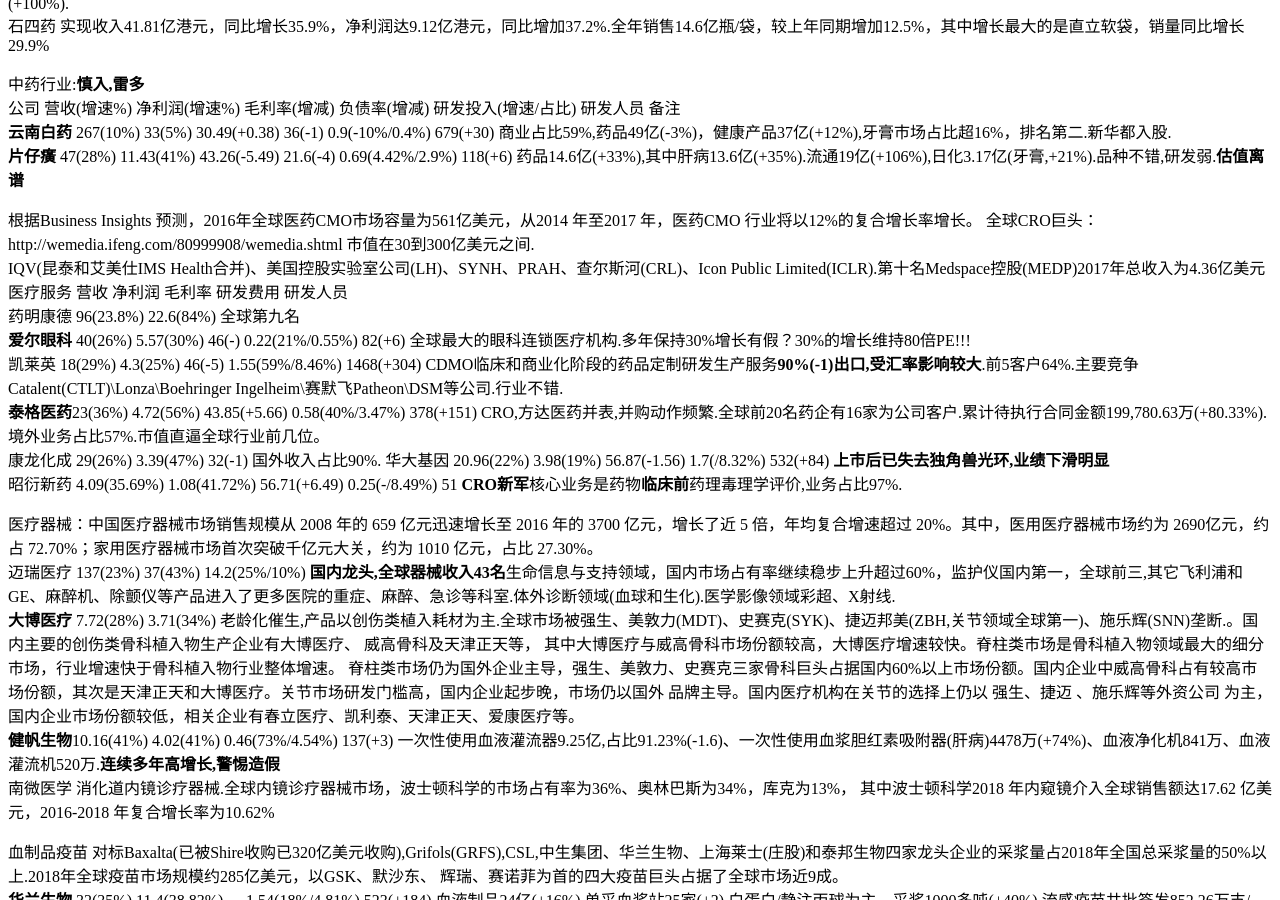
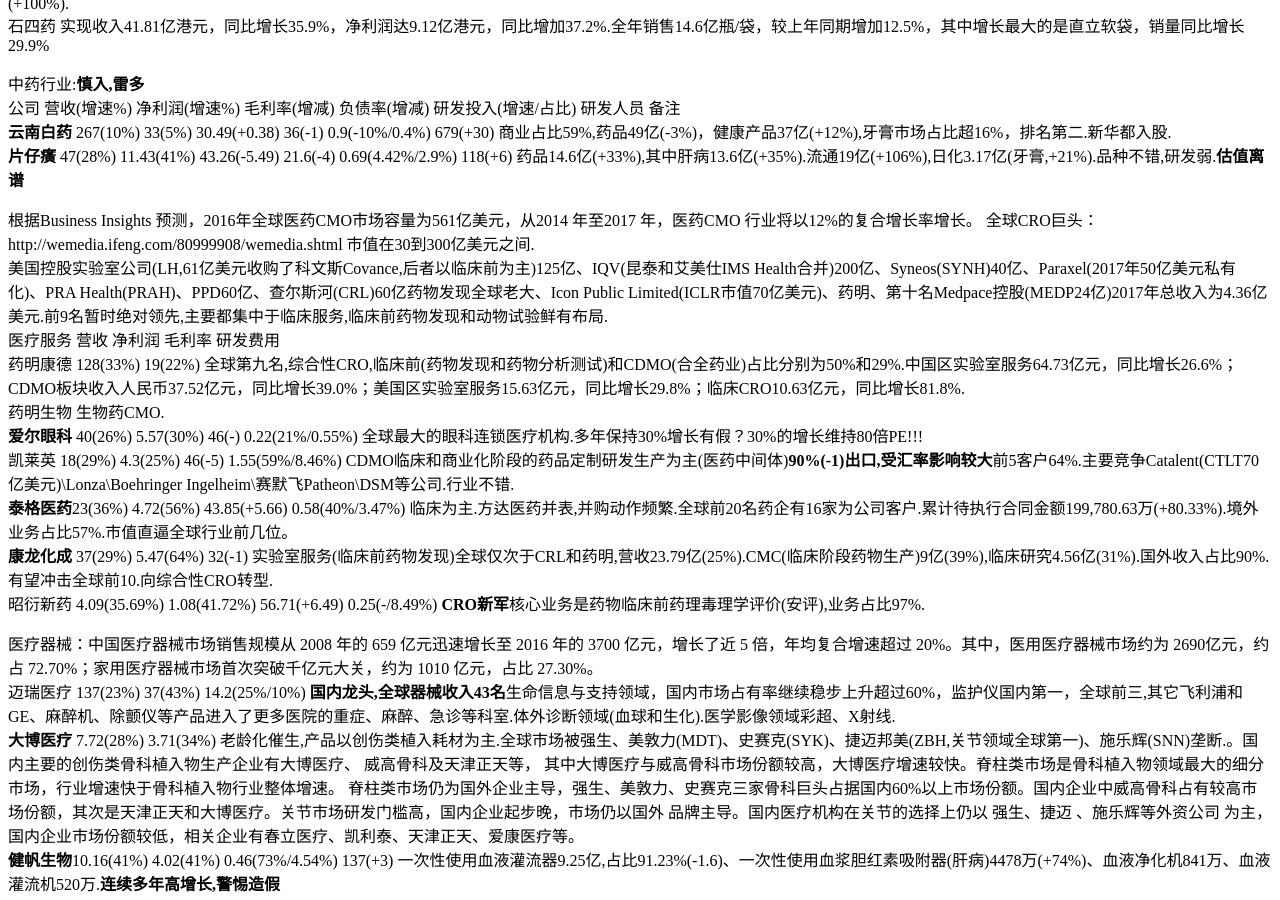
Before and after one commit to kingofhawks/kingofhawks.github.io, a Jekyll site: the page built from _posts/2020-02-08-重点上市公司2019年报汇总.md, in a window 1280 px wide and 900 px high, scrolled down 3844 px. Built offline with Jekyll 4.4.1, drawn with Linux system fonts in a browser that asks for light colours; our own code applies the rules of GitHub Pages for plain Markdown files.

Commit message:
update post

```diff
--- a/_posts/2020-02-08-重点上市公司2019年报汇总.md
+++ b/_posts/2020-02-08-重点上市公司2019年报汇总.md
@@ -142,15 +142,15 @@
 
 根据Business Insights 预测，2016年全球医药CMO市场容量为561亿美元，从2014 年至2017 年，医药CMO 行业将以12%的复合增长率增长。
 全球CRO巨头：http://wemedia.ifeng.com/80999908/wemedia.shtml  市值在30到300亿美元之间.
-IQV(昆泰和艾美仕IMS Health合并)、美国控股实验室公司(LH)、SYNH、PRAH、查尔斯河(CRL)、Icon Public Limited(ICLR).第十名Medspace控股(MEDP)2017年总收入为4.36亿美元
-医疗服务     营收           净利润          毛利率                   研发费用              研发人员
-药明康德     96(23.8%)      22.6(84%)       全球第九名
-**爱尔眼科** 40(26%)        5.57(30%)       46(-)                  0.22(21%/0.55%)      82(+6) 全球最大的眼科连锁医疗机构.多年保持30%增长有假？30%的增长维持80倍PE!!!
-凯莱英      18(29%)          4.3(25%)      46(-5)                1.55(59%/8.46%)        1468(+304)    CDMO临床和商业化阶段的药品定制研发生产服务**90%(-1)出口,受汇率影响较大**.前5客户64%.主要竞争Catalent(CTLT)\Lonza\Boehringer Ingelheim\赛默飞Patheon\DSM等公司.行业不错.
-**泰格医药**23(36%)         4.72(56%)       43.85(+5.66)          0.58(40%/3.47%)     378(+151)  CRO,方达医药并表,并购动作频繁.全球前20名药企有16家为公司客户.累计待执行合同金额199,780.63万(+80.33%).境外业务占比57%.市值直逼全球行业前几位。
-康龙化成     29(26%)         3.39(47%)      32(-1)   国外收入占比90%.
-华大基因     20.96(22%)      3.98(19%)      56.87(-1.56)             1.7(/8.32%)         532(+84)   **上市后已失去独角兽光环,业绩下滑明显**
-昭衍新药     4.09(35.69%)     1.08(41.72%)  56.71(+6.49)             0.25(-/8.49%)        51 **CRO新军**核心业务是药物**临床前**药理毒理学评价,业务占比97%.
+美国控股实验室公司(LH,61亿美元收购了科文斯Covance,后者以临床前为主)125亿、IQV(昆泰和艾美仕IMS Health合并)200亿、Syneos(SYNH)40亿、Paraxel(2017年50亿美元私有化)、PRA Health(PRAH)、PPD60亿、查尔斯河(CRL)60亿药物发现全球老大、Icon Public Limited(ICLR市值70亿美元)、药明、第十名Medpace控股(MEDP24亿)2017年总收入为4.36亿美元.前9名暂时绝对领先,主要都集中于临床服务,临床前药物发现和动物试验鲜有布局.
+医疗服务     营收           净利润          毛利率                   研发费用
+药明康德     128(33%)      19(22%)                                          全球第九名,综合性CRO,临床前(药物发现和药物分析测试)和CDMO(合全药业)占比分别为50%和29%.中国区实验室服务64.73亿元，同比增长26.6%；CDMO板块收入人民币37.52亿元，同比增长39.0%；美国区实验室服务15.63亿元，同比增长29.8%；临床CRO10.63亿元，同比增长81.8%.
+药明生物     生物药CMO.
+**爱尔眼科** 40(26%)        5.57(30%)       46(-)                  0.22(21%/0.55%)      全球最大的眼科连锁医疗机构.多年保持30%增长有假？30%的增长维持80倍PE!!!
+凯莱英      18(29%)          4.3(25%)      46(-5)                1.55(59%/8.46%)        CDMO临床和商业化阶段的药品定制研发生产为主(医药中间体)**90%(-1)出口,受汇率影响较大**前5客户64%.主要竞争Catalent(CTLT70亿美元)\Lonza\Boehringer Ingelheim\赛默飞Patheon\DSM等公司.行业不错.
+**泰格医药**23(36%)         4.72(56%)       43.85(+5.66)          0.58(40%/3.47%)     临床为主.方达医药并表,并购动作频繁.全球前20名药企有16家为公司客户.累计待执行合同金额199,780.63万(+80.33%).境外业务占比57%.市值直逼全球行业前几位。
+**康龙化成** 37(29%)         5.47(64%)      32(-1)   实验室服务(临床前药物发现)全球仅次于CRL和药明,营收23.79亿(25%).CMC(临床阶段药物生产)9亿(39%),临床研究4.56亿(31%).国外收入占比90%.有望冲击全球前10.向综合性CRO转型.
+昭衍新药     4.09(35.69%)     1.08(41.72%)  56.71(+6.49)             0.25(-/8.49%)   **CRO新军**核心业务是药物临床前药理毒理学评价(安评),业务占比97%.
 
 
 
```
